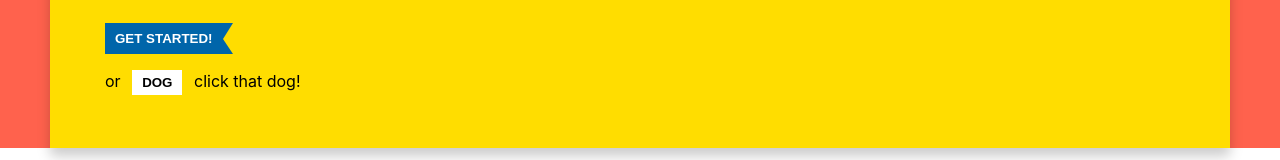
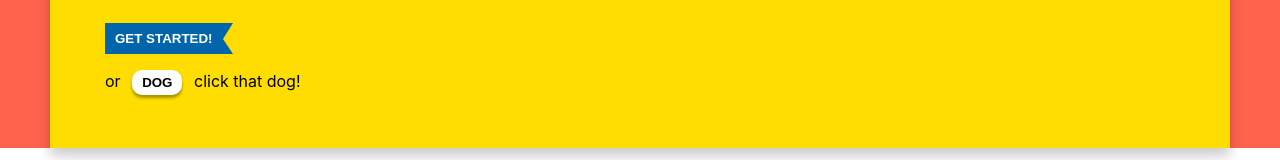
Before and after one commit to stujmar/hotdogger-fe, a React (Create React App) app: page / in a window 1280 px wide. Shown: the part 297-457 px from the top of the page. Built offline with nearby package versions, Linux system fonts and the light colour scheme; no server answers; a web font is replaced by a local one.

Commit message:
[sm] restyled the temp hotdog clicking button

```diff
--- a/src/components/Home/Home.module.css
+++ b/src/components/Home/Home.module.css
@@ -66,6 +66,12 @@
   text-transform: uppercase;
   font-weight: bold;
   margin: 0 7px;
+  border-radius: 10px;
+  box-shadow: 0 3px 3px rgba(0, 0, 0, 0.336);
+}
+
+.loginButton:hover {
+  background: yellow
 }
 
 @media only screen and (min-width: 700px) {
```
